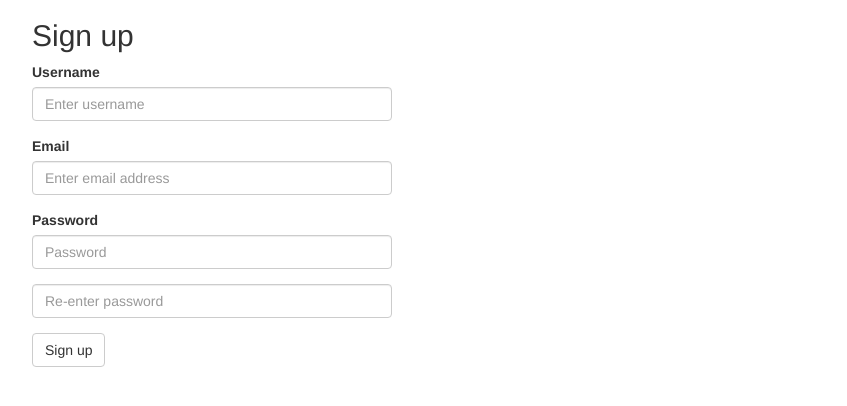
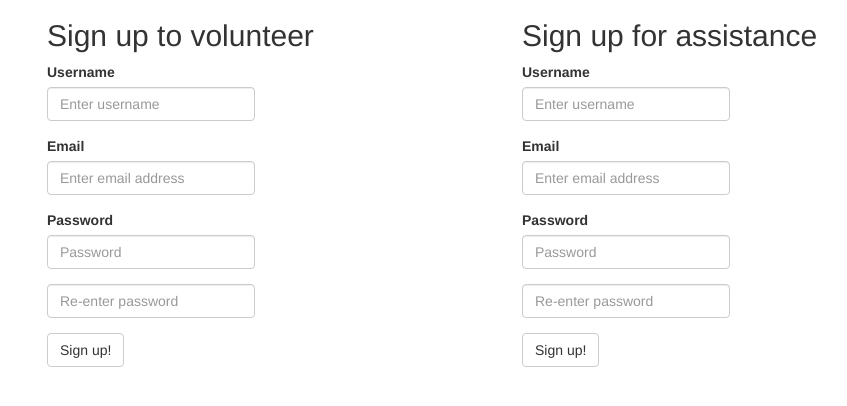
Before and after one commit to jonotko/CCNYHack, a PHP site: page /signup.php in a window 1280 px wide. Shown: the part 51-457 px from the top of the page, without its empty margins (38-885 px from the left). Run offline with PHP 8.4, Linux system fonts and the light colour scheme.

Commit message:
added sign up forms

```diff
--- a/index.php
+++ b/index.php
@@ -13,7 +13,7 @@
 
     <link href="css/bootstrap.min.css" rel="stylesheet">
 
-    <link href="css/business-frontpage.css" rel="stylesheet">
+    <link href="css/custom.css" rel="stylesheet">
 
 </head>
 
--- a/login.php
+++ b/login.php
@@ -13,7 +13,7 @@
 
     <link href="css/bootstrap.min.css" rel="stylesheet">
 
-    <link href="css/business-frontpage.css" rel="stylesheet">
+    <link href="css/custom.css" rel="stylesheet">
 
 </head>
 
--- a/signup.php
+++ b/signup.php
@@ -20,38 +20,67 @@
 <body>
 <script src="js/navbar.js"></script>
     <div class="container">
-	<h2>Sign up</h2>
-	<form>
+	<div class="col-md-5">
+	<h2>Sign up to volunteer</h2>
+	<form class="divider">
   <div class="form-group row">
-  <div class="col-md-4">
+  <div class="col-md-6">
     <label for="username">Username</label>
     <input type="text" class="form-control" id="username" placeholder="Enter username">
   </div>
   </div>
     <div class="form-group row">
-  <div class="col-md-4">
+  <div class="col-md-6">
     <label for="email">Email</label>
     <input type="email" class="form-control" id="email" placeholder="Enter email address">
   </div>
   </div>
   <div class="form-group row">
-  <div class="col-md-4">
+  <div class="col-md-6">
     <label for="password1">Password</label>
     <input type="password" class="form-control" id="password1" placeholder="Password">
   </div>
   </div>
 
   <div class="form-group row">
-  <div class="col-md-4">
+  <div class="col-md-6">
     <input type="password" class="form-control" id="password2" placeholder="Re-enter password">
   </div>
   </div>
-	<input class="btn btn-default" type="submit" value="Sign up">
-  </form>
+	<input class="btn btn-default" type="submit" value="Sign up!">
+    </form>
+  </div>
+    <div class="container">
+	<div class="col-md-5">
+	<h2>Sign up for assistance</h2>
+	<form>
+  <div class="form-group row">
+  <div class="col-md-6">
+    <label for="username2">Username</label>
+    <input type="text" class="form-control" id="username2" placeholder="Enter username">
+  </div>
+  </div>
+    <div class="form-group row">
+  <div class="col-md-6">
+    <label for="email2">Email</label>
+    <input type="email" class="form-control" id="email2" placeholder="Enter email address">
+  </div>
+  </div>
+  <div class="form-group row">
+  <div class="col-md-6">
+    <label for="password3">Password</label>
+    <input type="password" class="form-control" id="password3" placeholder="Password">
+  </div>
   </div>
 
-
-
+  <div class="form-group row">
+  <div class="col-md-6">
+    <input type="password" class="form-control" id="password4" placeholder="Re-enter password">
+  </div>
+  </div>
+	<input class="btn btn-default" type="submit" value="Sign up!">
+    </form>
+  </div>
 
 	<!-- jQuery -->
     <script src="js/jquery.js"></script>
```
Also changed, not shown: css/custom.css (added, +35 -0 lines).
